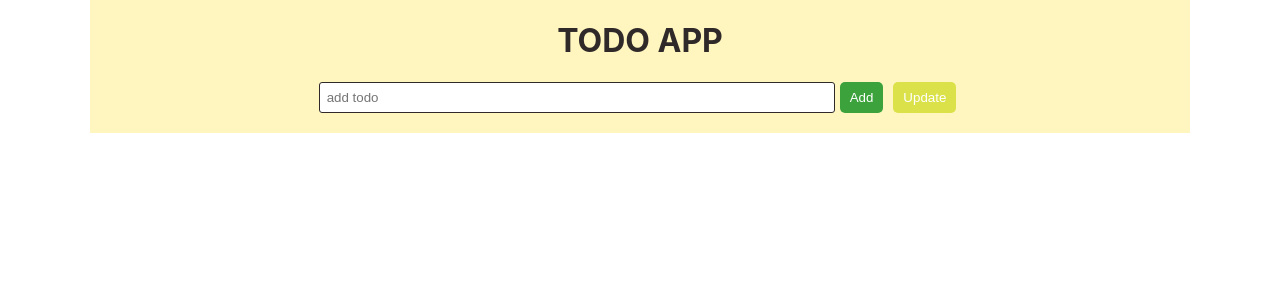
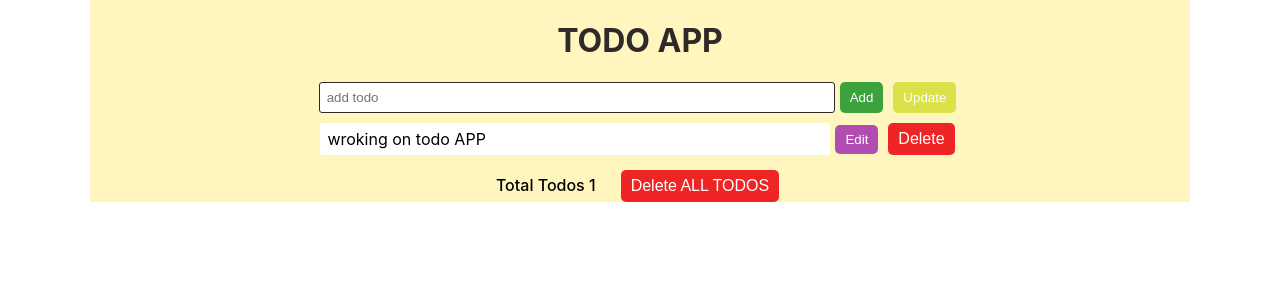
Before and after one commit to AliAkber0/todo, a React (Create React App) app: page / in a window 1280 px wide. Shown: the top 300 px of the page. Built offline with nearby package versions, Linux system fonts and the light colour scheme.

Commit message:
added some missing function

```diff
--- a/src/App.js
+++ b/src/App.js
@@ -8,7 +8,7 @@ class App extends Component {
     this.state = {
       value: "",
       currentId: null,
-      todos: [],
+      todos: ["wroking on todo APP"],
       withFetch: [],
       withAxios: [],
     };
@@ -17,6 +17,9 @@ class App extends Component {
     this.updateTodo = this?.updateTodo?.bind(this);
   }
 
+  addTodo() {
+    this.setState({ todos : [this.state.value, ...this.state.todos] })
+  }
 
   updateTodo() {
     if (this.state.currentId != null && this.state.value != "") {
```
